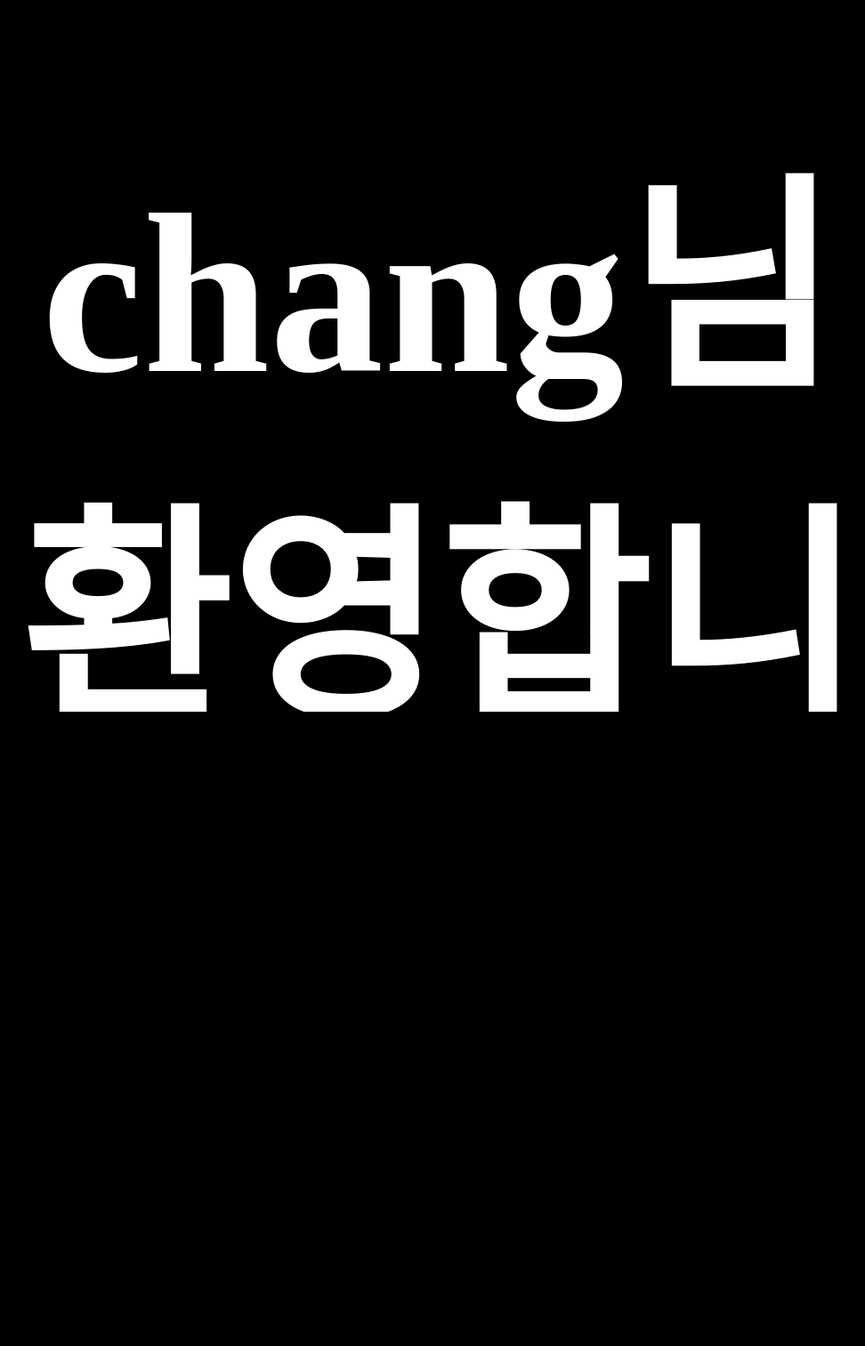
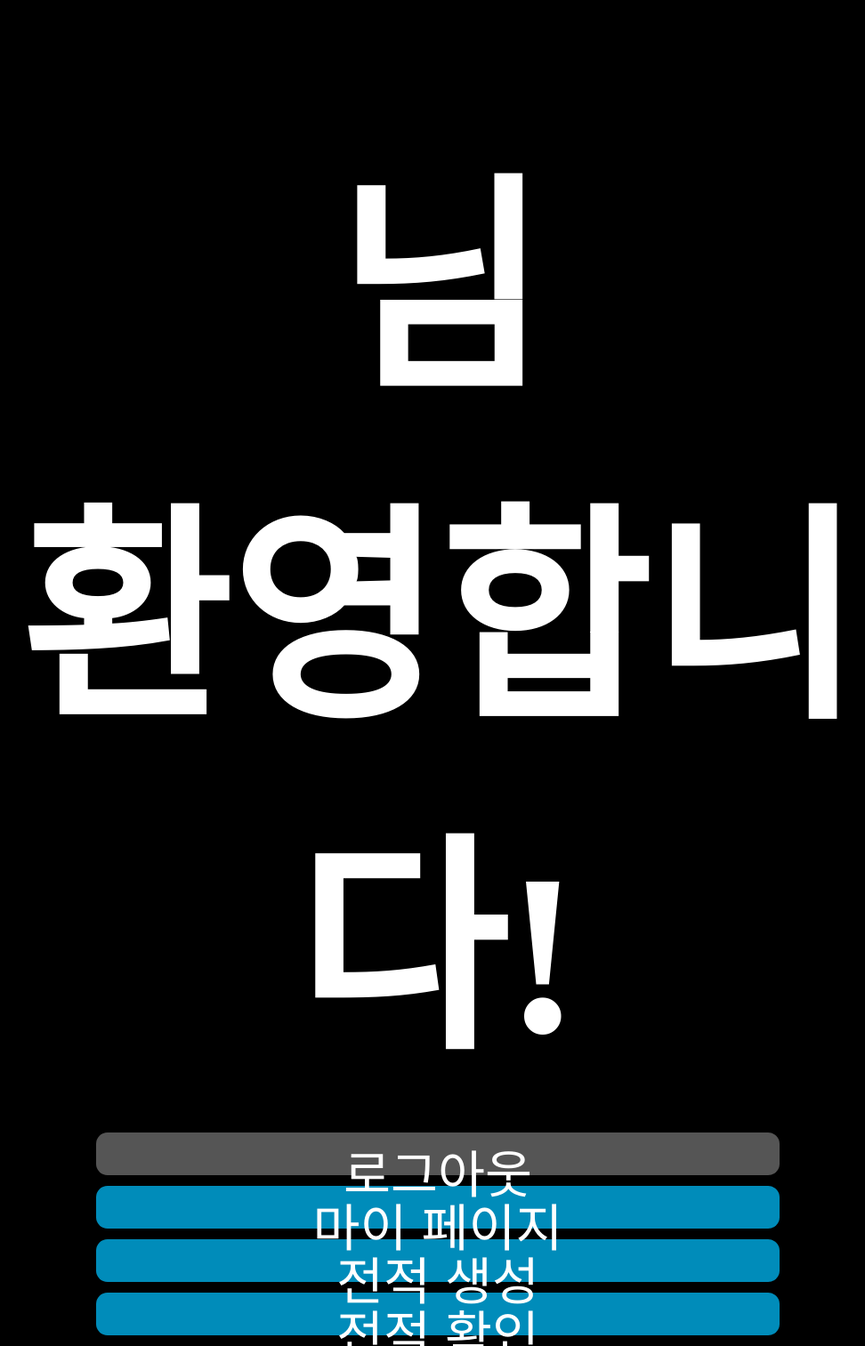
Before and after one commit to chang12/winning, a Django app: page / in a window 1280 px wide. Shown: the whole page at 89% size, without its empty margins (148-1120 px from the left). Before the commit the page ends 800 px from the top, so only its background shows below. Run offline with Django 3.2, Linux system fonts and the light colour scheme; a user stored in the database is signed in; data comes from the database, SQL or seed files in the repository.

Commit message:
Modify: 로그인 후의 UI도 로그인 전의 UI와 비슷하게 맞춰줌.

```diff
--- a/record/templates/record/index.html
+++ b/record/templates/record/index.html
@@ -12,7 +12,7 @@
     <style>
         body, html{
             width: 100%;
-            height: 100%;
+            /*height: 100%;*/
             margin: 0px;
             overflow: auto;
         }
@@ -60,13 +60,14 @@
             font-size: 4.5vw;
             border: none;
             border-radius: 1vw;
+            background-color: #555555;
             color: white;
             display: none;
         }
-        .button-signup, .button-signup-submit {
+        button.blue {
             background-color: #008CBA;
         }
-        .button-login, .button-login-submit {
+        button.gray {
             background-color: #555555;
         }
         .background {
@@ -148,21 +149,12 @@
             {% if num != 0 %}
             <p class="main-alarm"><a href="{% url "record:profile" %}">{{num}}</a>건의 매치가 승인 대기중입니다</p>
             {% endif %}
-            <p class="main-title">{{user.username}}님<br>환영합니다!</p>
+            <p class="main-title">{{user.profile.name}}님<br>환영합니다!</p>
             <p class="main-content"></p>
-            <form action="{% url "logout" %}">
-                <input type="hidden" name="next" value="{{request.path}}"/>
-                <button>로그아웃</button>
-            </form>
-            <form action="{% url "record:profile" %}">
-                <button>마이 페이지</button>
-            </form>
-            <form action="{% url "record:find" "new" %}">
-                <button>전적 생성</button>
-            </form>
-            <form action="{% url "record:find" "detail" %}">
-                <button>상대전적 확인</button>
-            </form>
+            <button class="gray show" onclick="location.href='{% url "logout" %}'">로그아웃</button>
+            <button class="blue show" onclick="location.href='{% url "record:profile" %}'">마이 페이지</button>
+            <button class="blue show" onclick="location.href='{% url "record:find" "new" %}'">전적 생성</button>
+            <button class="blue show" onclick="location.href='{% url "record:find" "detail" %}'">전적 확인</button>
         {% else %}
             {% if messages %}
             {% for message in messages %}
@@ -183,10 +175,10 @@
                 {{login_form|linebreaks}}
             </form>
             <div id="form-error"></div>
-            <button class="button-signup show">시작하기</button>
-            <button class="button-signup-submit">가입</button>
-            <button class="button-login show">로그인</button>
-            <button class="button-login-submit">로그인</button>
+            <button class="button-signup blue show">시작하기</button>
+            <button class="button-signup-submit blue">가입</button>
+            <button class="button-login gray show">로그인</button>
+            <button class="button-login-submit gray">로그인</button>
         {% endif %}
     </div>
     <script src="{% static "jquery-3.0.0.min.js" %}"></script>
--- a/record/views.py
+++ b/record/views.py
@@ -23,13 +23,20 @@
         num = len(matches_to_me)
     except:
         num = 0
-    signup_form = UserCreationForm()
-    login_form = AuthenticationForm()
-    return render(request, 'record/index.html', {
-        'num': num,
-        'signup_form': signup_form,
-        'login_form': login_form,
-    })
+
+    if request.user.is_authenticated():
+        name = request.user.profile.name
+        return render(request, 'record/index.html', {
+            'num': num,
+            'name': name,
+        })
+    else:
+        signup_form = UserCreationForm()
+        login_form = AuthenticationForm()
+        return render(request, 'record/index.html', {
+            'signup_form': signup_form,
+            'login_form': login_form,
+        })
 
 
 @login_required
```
